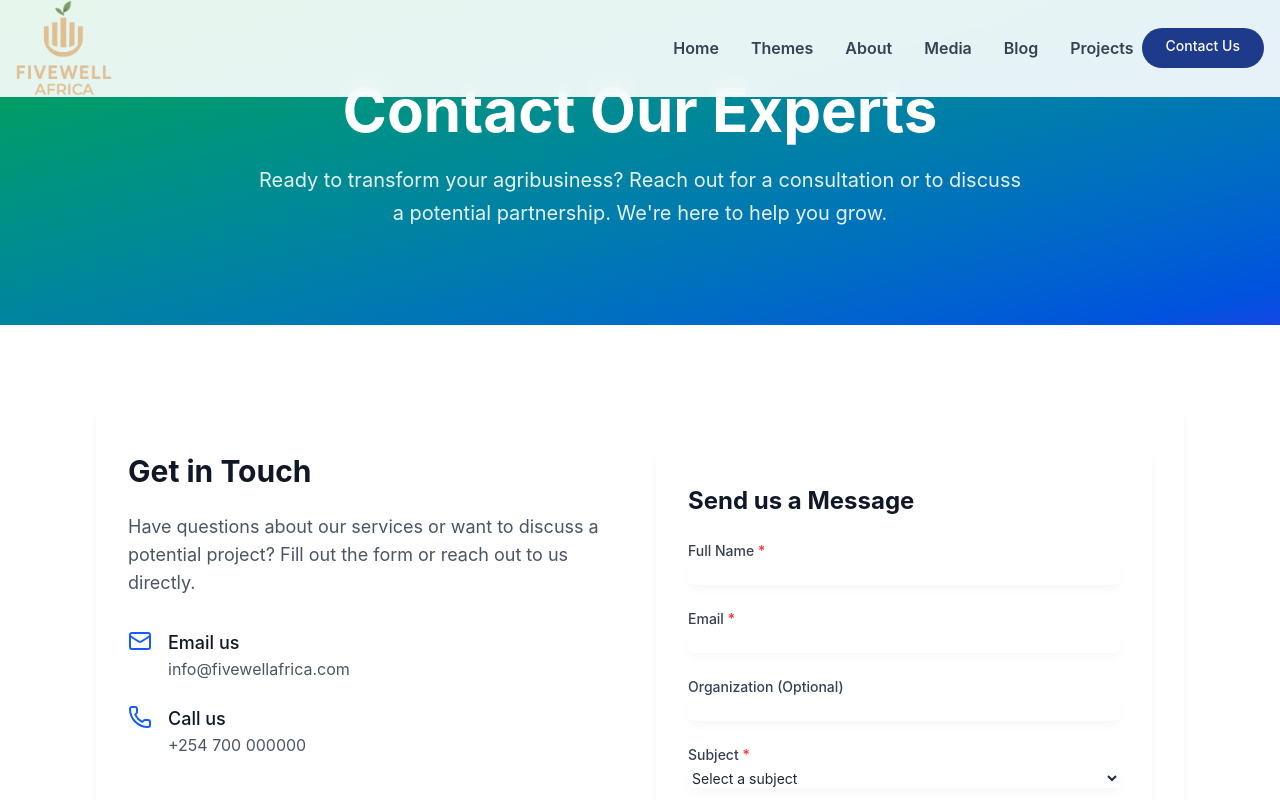
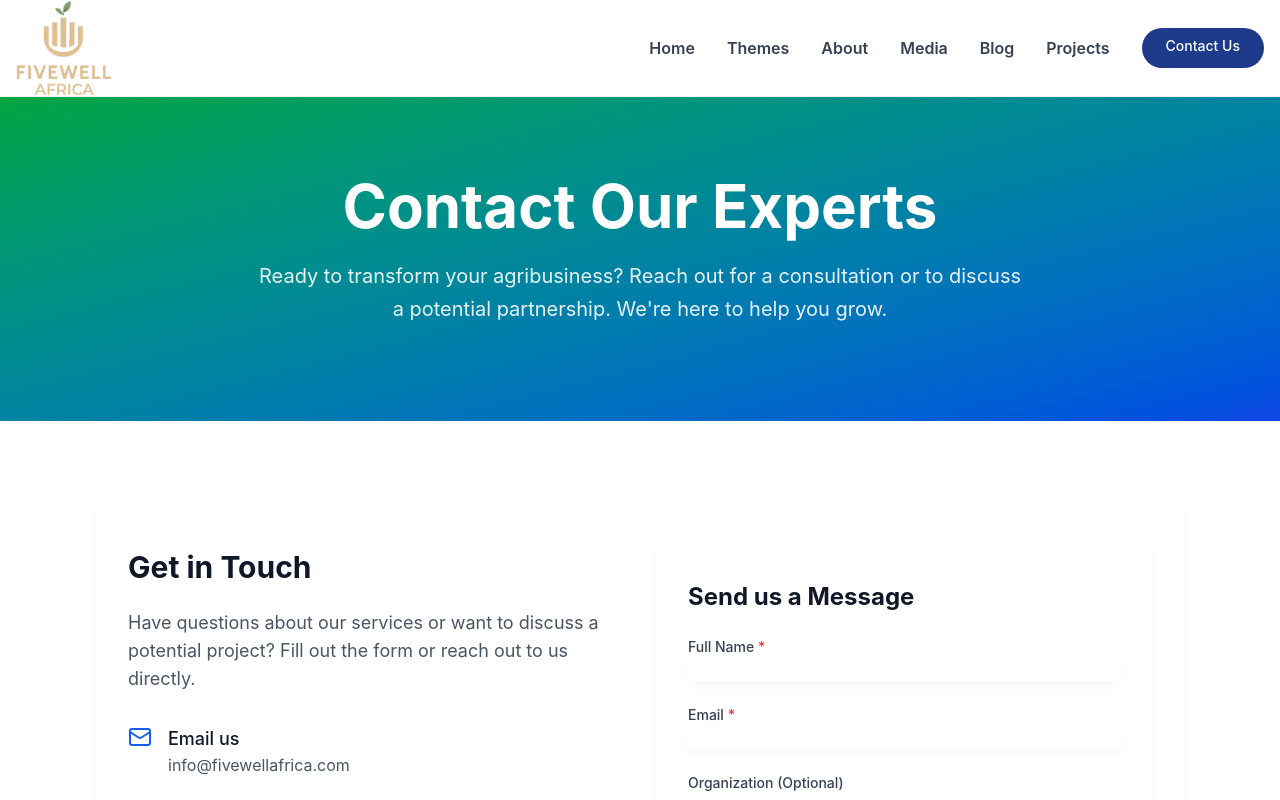
Before and after one commit to TijwaLtd/website, a Next.js app: page /contact in a window 1280 px wide. Shown: the top 800 px of the page. Built offline with nearby package versions, Linux system fonts and the light colour scheme.

Commit message:
Added the top pading

```diff
--- a/app/contact/page.tsx
+++ b/app/contact/page.tsx
@@ -20,7 +20,7 @@ const ContactForm = dynamic(
 
 export default function ContactPage() {
   return (
-    <div className="min-h-screen">
+    <div className="min-h-screen pt-24">
       {/* Hero Section */}
       <section className="pt-20 pb-16 bg-gradient-to-br from-green-600 to-blue-700">
         <div className="max-w-6xl mx-auto px-4 sm:px-6 lg:px-8">
--- a/components/Navbar.tsx
+++ b/components/Navbar.tsx
@@ -90,7 +90,7 @@ export default function Navbar() {
 
             <Link
               href="/contact"
-              className="bg-primary text-white px-6 py-2 rounded-full text-sm font-medium hover:bg-primary/80 transition-colors duration-200"
+              className="bg-primary text-white px-6 py-2 rounded-full text-sm font-medium hover:bg-primary/80 transition-colors duration-200 ml-6"
             >
               Contact Us
             </Link>
```
